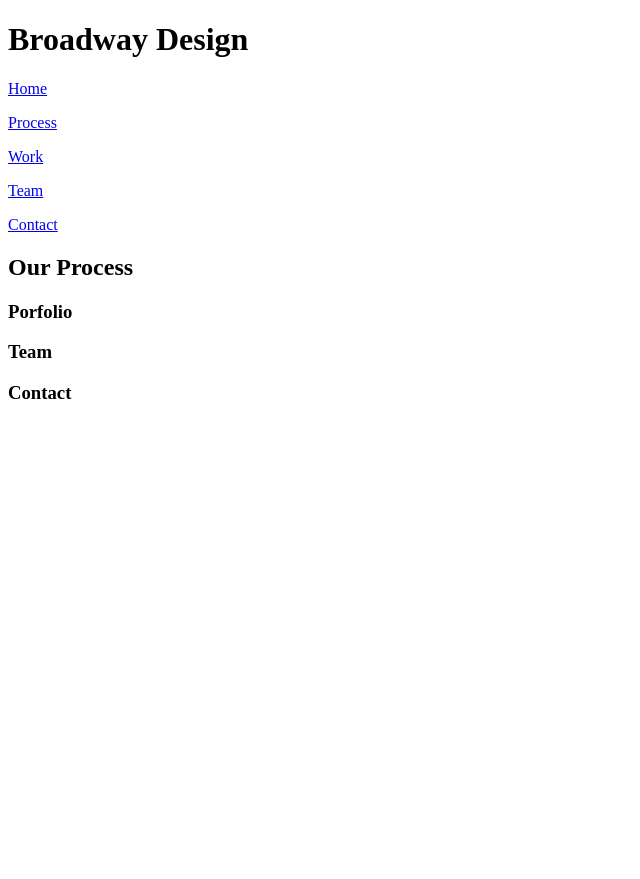
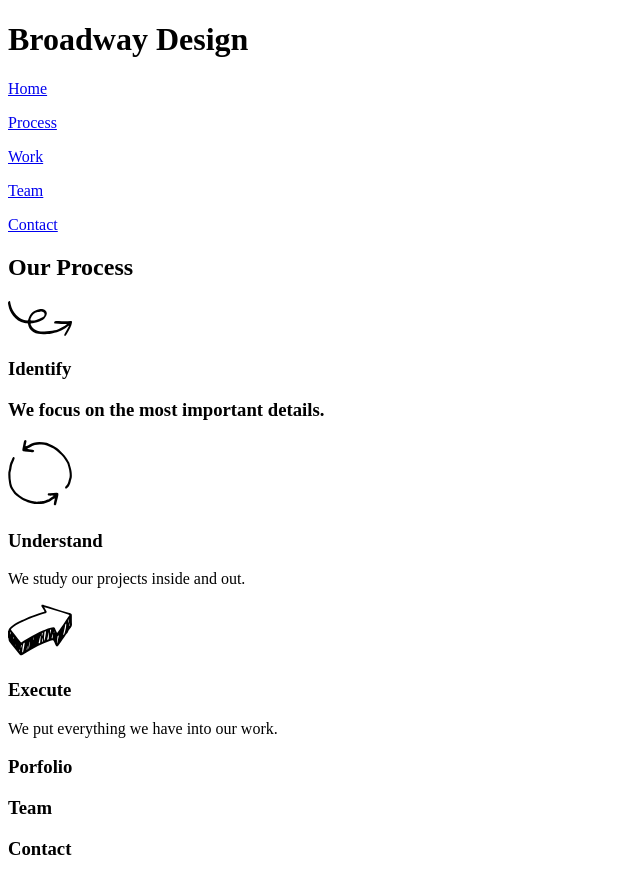
Before and after one commit to DirkBronson/broadway, a plain HTML site: page index.html in a window 1280 px wide. Shown: the whole page, without its empty margins (0-640 px from the left). Before the commit the page ends 800 px from the top, so only its background shows below. Drawn offline with Linux system fonts and the light colour scheme.

Commit message:
Added images and text elements to the Process div.

```diff
--- a/index.html
+++ b/index.html
@@ -18,9 +18,16 @@
 
     <div id="process">
       <h2>Our Process</h2>
-
-
-    </div>
+        <img src="resources/images/identify.svg" />
+          <h3>Identify</p>
+            <p>We focus on the most important details.</p>
+        <img src="resources/images/understand.svg" />
+            <h3>Understand</h3>
+            <p>We study our projects inside and out.</p>
+        <img src="resources/images/execute.svg" />
+            <h3>Execute</h3>
+            <p>We put everything we have into our work.</p>
+        </div>
 
     <div id="work">
       <h3>Porfolio</h3>
```
